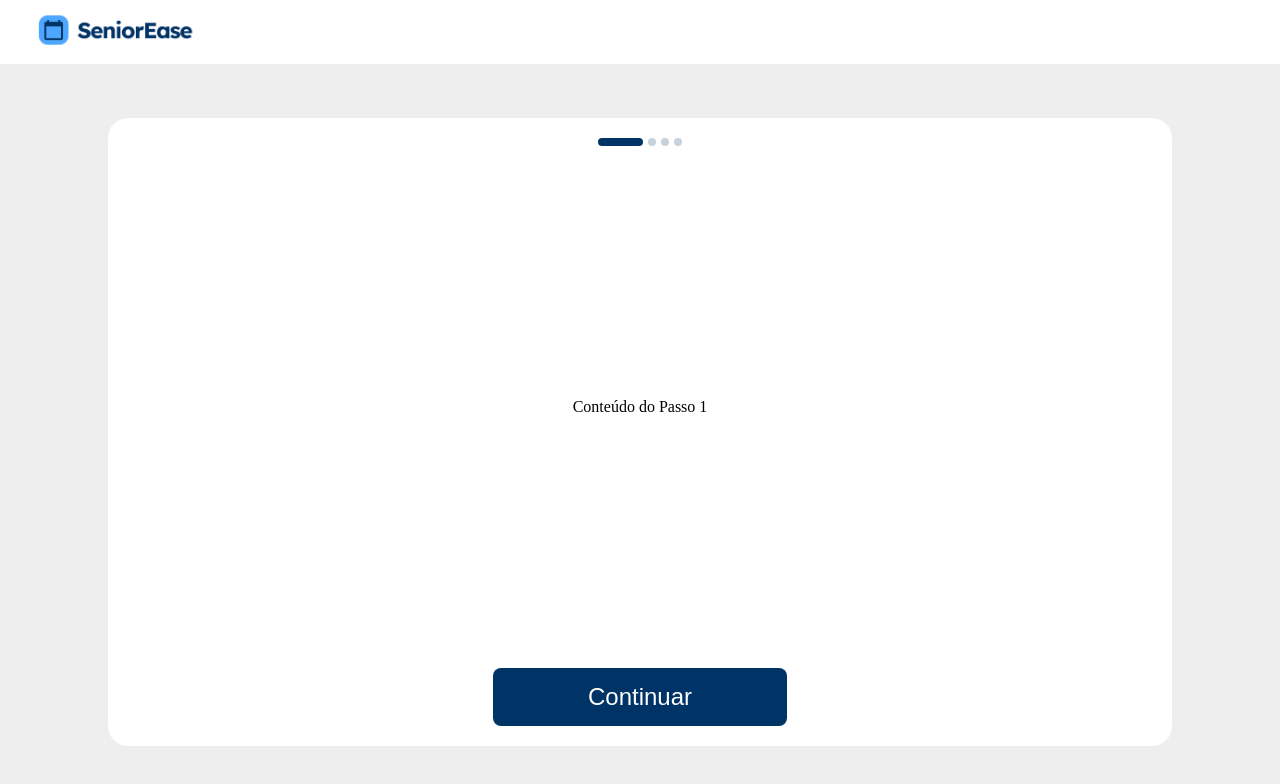
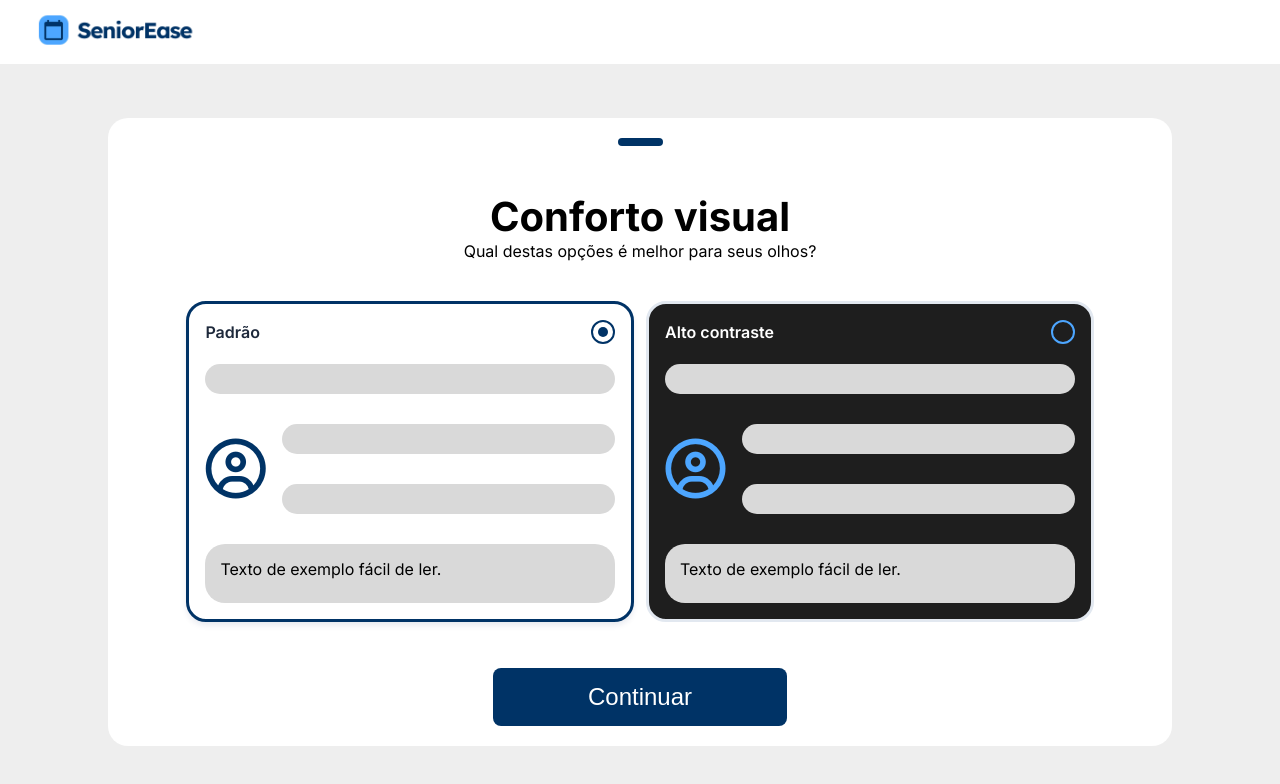
Before and after one commit to prissycorrea/senior-ease-web, an Angular app: page /setup in a window 1280 px wide. Shown: the top 784 px of the page. Built offline with nearby package versions, Linux system fonts and the light colour scheme.

Commit message:
[FIAP-111] feat: escolha de tema finalizado

```diff
--- a/angular.json
+++ b/angular.json
@@ -27,7 +27,11 @@
                 "input": "public"
               }
             ],
-            "styles": ["src/styles.scss"],
+            "styles": [
+              "node_modules/bootstrap/dist/css/bootstrap-utilities.min.css",
+              "node_modules/@fortawesome/fontawesome-free/css/all.min.css",
+              "src/styles.scss"
+            ],
             "stylePreprocessorOptions": { "includePaths": ["src/styles"] }
           },
           "configurations": {
@@ -81,7 +85,11 @@
                 "input": "public"
               }
             ],
-            "styles": ["src/styles.scss"]
+            "styles": [
+              "node_modules/bootstrap/dist/css/bootstrap-utilities.min.css",
+              "node_modules/@fortawesome/fontawesome-free/css/all.min.css",
+              "src/styles.scss"
+            ]
           }
         }
       }
--- a/package.json
+++ b/package.json
@@ -29,6 +29,8 @@
     "@angular/forms": "^20.3.0",
     "@angular/platform-browser": "^20.3.0",
     "@angular/router": "^20.3.0",
+    "@fortawesome/fontawesome-free": "^7.2.0",
+    "bootstrap": "^5.3.8",
     "rxjs": "~7.8.0",
     "tslib": "^2.3.0",
     "zone.js": "~0.15.0"
--- /dev/null
+++ b/src/app/features/settings-wizard/components/theme-selection/theme-selection.html
@@ -0,0 +1,40 @@
+<div class="theme-selection__title">
+  <h1>Conforto visual</h1>
+  <p>Qual destas opções é melhor para seus olhos?</p>
+</div>
+
+<div class="theme-selection__options">
+  @for (option of themes; track option.id) {
+    <label
+      class="theme-selection__card"
+      [class.active]="selectedTheme() === option.id"
+      [class.dark-theme]="option.id === 'dark-theme'"
+    >
+      <div class="theme-selection__header">
+        <input
+          type="radio"
+          name="theme"
+          [value]="option.id"
+          [checked]="selectedTheme() === option.id"
+          (change)="onSelect(option.id); optionEmit.emit(option.id)"
+        />
+        <span class="theme-selection__header-label">{{ option.label }}</span>
+        <div class="custom-check"></div>
+      </div>
+
+      <div class="theme-selection__content">
+        <div class="description"></div>
+
+        <div class="d-flex w-100 gap-3 justify-content-center align-items-center">
+          <i class="fa-regular fa-circle-user"></i>
+          <div class="theme-selection__content">
+            <div class="description"></div>
+            <div class="description"></div>
+          </div>
+        </div>
+
+        <div class="description pb-4">{{ option.desc }}</div>
+      </div>
+    </label>
+  }
+</div>
--- /dev/null
+++ b/src/app/features/settings-wizard/components/theme-selection/theme-selection.scss
@@ -0,0 +1,106 @@
+:host {
+  width: 100%;
+  .dark-theme {
+    --bg-card: #1e1e1e;
+    --color-card: #ffffff;
+    --icon-card: #4da6ff;
+  }
+  .theme-selection {
+    &__title {
+      text-align: center;
+      margin-bottom: 40px;
+    }
+    &__options {
+      display: flex;
+      gap: 12px;
+      font-family: 'Inter', sans-serif;
+      justify-content: center;
+    }
+
+    &__card {
+      background-color: var(--bg-card, #ffffff);
+      width: 40%;
+      max-width: 450px;
+      display: flex;
+      flex-direction: column;
+      justify-content: space-between;
+      padding: 16px;
+      border: 3px solid #e2e8f0; /* Cinza suave */
+      border-radius: 20px;
+      cursor: pointer;
+      transition: all 0.2s ease-in-out;
+      position: relative;
+      &.active {
+        border-color: var(--icon-card, var(--primary-icon-color));
+        // background-color: #f8fafc;
+        box-shadow: 0 4px 6px -1px rgba(0, 26, 87, 0.1);
+      }
+    }
+    &__header {
+      display: flex;
+      align-items: center;
+      justify-content: space-between;
+      margin-bottom: 20px;
+
+      input[type='radio'] {
+        display: none;
+      }
+      &-label {
+        font-weight: 600;
+        color: var(--color-card, #1e293b);
+      }
+    }
+    &__content {
+      display: flex;
+      flex-direction: column;
+      align-items: center;
+      justify-content: center;
+      gap: 30px;
+      width: 100%;
+      i {
+        font-size: 60px;
+        color: var(--icon-card, var(--primary-icon-color));
+      }
+    }
+  }
+
+  .title {
+    display: block;
+    font-weight: 600;
+    color: #1e293b;
+  }
+
+  .description {
+    background-color: #d9d9d9;
+    padding: 15px;
+    border-radius: 20px;
+    width: calc(100% - 30px);
+  }
+
+  /* O círculo customizado */
+  .custom-check {
+    width: 20px;
+    height: 20px;
+    border: 2px solid;
+    border-color: var(--icon-card, var(--primary-icon-color));
+    border-radius: 50%;
+    display: flex;
+    align-items: center;
+    justify-content: center;
+    transition: all 0.2s;
+  }
+
+  .active .custom-check {
+    // border-color: #001a57;
+    border-color: var(--icon-card, var(--primary-icon-color));
+  }
+
+  /* O "pingo" dentro do círculo quando ativo */
+  .active .custom-check::after {
+    content: '';
+    width: 10px;
+    height: 10px;
+    background-color: var(--icon-card, var(--primary-icon-color));
+    border-radius: 50%;
+  }
+}
--- /dev/null
+++ b/src/app/features/settings-wizard/components/theme-selection/theme-selection.ts
@@ -0,0 +1,23 @@
+import { Component, output, signal } from '@angular/core';
+
+@Component({
+  selector: 'app-theme-selection',
+  imports: [],
+  templateUrl: './theme-selection.html',
+  styleUrl: './theme-selection.scss',
+})
+export class ThemeSelection {
+  themes = [
+    { id: 'light-theme', label: 'Padrão', desc: 'Texto de exemplo fácil de ler.' },
+    { id: 'dark-theme', label: 'Alto contraste', desc: 'Texto de exemplo fácil de ler.' },
+  ];
+
+  // Signal para controlar a seleção
+  selectedTheme = signal<string>('light-theme');
+  optionEmit = output<string>();
+
+  onSelect(id: string) {
+    this.selectedTheme.set(id);
+    console.log('Tema selecionado:', id);
+  }
+}
--- a/src/app/features/settings-wizard/containers/settings-wizard-stepper/settings-wizard-stepper.html
+++ b/src/app/features/settings-wizard/containers/settings-wizard-stepper/settings-wizard-stepper.html
@@ -1,16 +1,7 @@
 <app-wrapper-card>
   <app-custom-stepper>
     <cdk-step>
-      <p>Conteúdo do Passo 1</p>
-    </cdk-step>
-    <cdk-step>
-      <p>Conteúdo do Passo 2</p>
-    </cdk-step>
-    <cdk-step>
-      <p>Conteúdo do Passo 3</p>
-    </cdk-step>
-    <cdk-step>
-      <p>Conteúdo do Passo 4</p>
+      <app-theme-selection (optionEmit)="themeOption.set($event)" />
     </cdk-step>
   </app-custom-stepper>
 </app-wrapper-card>
--- a/src/app/features/settings-wizard/containers/settings-wizard-stepper/settings-wizard-stepper.ts
+++ b/src/app/features/settings-wizard/containers/settings-wizard-stepper/settings-wizard-stepper.ts
@@ -1,15 +1,15 @@
-import { Component } from '@angular/core';
+import { CdkStep } from '@angular/cdk/stepper';
+import { Component, signal } from '@angular/core';
+import { CustomStepper } from '../../../../shared/components/custom-stepper/custom-stepper';
 import { WrapperCard } from '../../../../shared/components/wrapper-card/wrapper-card';
-import { RouterOutlet } from '@angular/router';
-import { CustomStepper } from '../../../../shared/components/custom-stepper/custom-stepper';
-import { CdkStep } from "@angular/cdk/stepper";
+import { ThemeSelection } from '../../components/theme-selection/theme-selection';
 
 @Component({
   selector: 'app-settings-wizard-stepper',
-  imports: [WrapperCard, CustomStepper, CdkStep],
+  imports: [WrapperCard, CustomStepper, CdkStep, ThemeSelection],
   templateUrl: './settings-wizard-stepper.html',
   styleUrl: './settings-wizard-stepper.scss',
 })
 export class SettingsWizardStepper {
-
+  themeOption = signal<string>('light-theme');
 }
--- a/src/app/shared/components/custom-stepper/custom-stepper.scss
+++ b/src/app/shared/components/custom-stepper/custom-stepper.scss
@@ -41,6 +41,7 @@
       gap: 15px;
       padding-block: 30px;
       flex: 1;
+      width: 100%;
     }
   }
 }
--- a/src/index.html
+++ b/src/index.html
@@ -1,11 +1,15 @@
 <!doctype html>
 <html lang="en">
   <head>
-  <meta charset="utf-8">
+    <meta charset="utf-8" />
     <title>SeniorEaseWeb</title>
-  <base href="/">
-  <meta name="viewport" content="width=device-width, initial-scale=1">
-  <link rel="icon" type="image/x-icon" href="favicon.ico">
+    <base href="/" />
+    <meta name="viewport" content="width=device-width, initial-scale=1" />
+    <link rel="icon" type="image/x-icon" href="favicon.ico" />
+    <link
+      href="https://fonts.googleapis.com/css2?family=Inter:wght@300;400;500;600;700&display=swap"
+      rel="stylesheet"
+    />
   </head>
   <body>
     <app-root></app-root>
--- a/src/styles/_theme.scss
+++ b/src/styles/_theme.scss
@@ -5,7 +5,9 @@
   --text-color: #000000;
   --primary-color: #003366;
   --primary-color-hover: #00274e;
-  --primary-color-light: #C8D2DC;
+  --primary-color-light: #c8d2dc;
   --font-size-base: 16px;
   --bg-body: #eeeeee;
+  --font-family-inter: 'Inter', sans-serif;
+  --primary-icon-color: #003366;
 }
--- a/src/styles/_vendor.scss
+++ b/src/styles/_vendor.scss
@@ -6,6 +6,11 @@
 }
 
 body {
+  font-family: var(--font-family-inter);
   background-color: var(--bg-body);
   height: 100vh;
 }
+
+h1 {
+  font-size: 40px;
+}
```
Also changed, not shown: 2 other files (tests, documents, lock files or other folders). Lines whose indentation alone changed are shown as unchanged.
